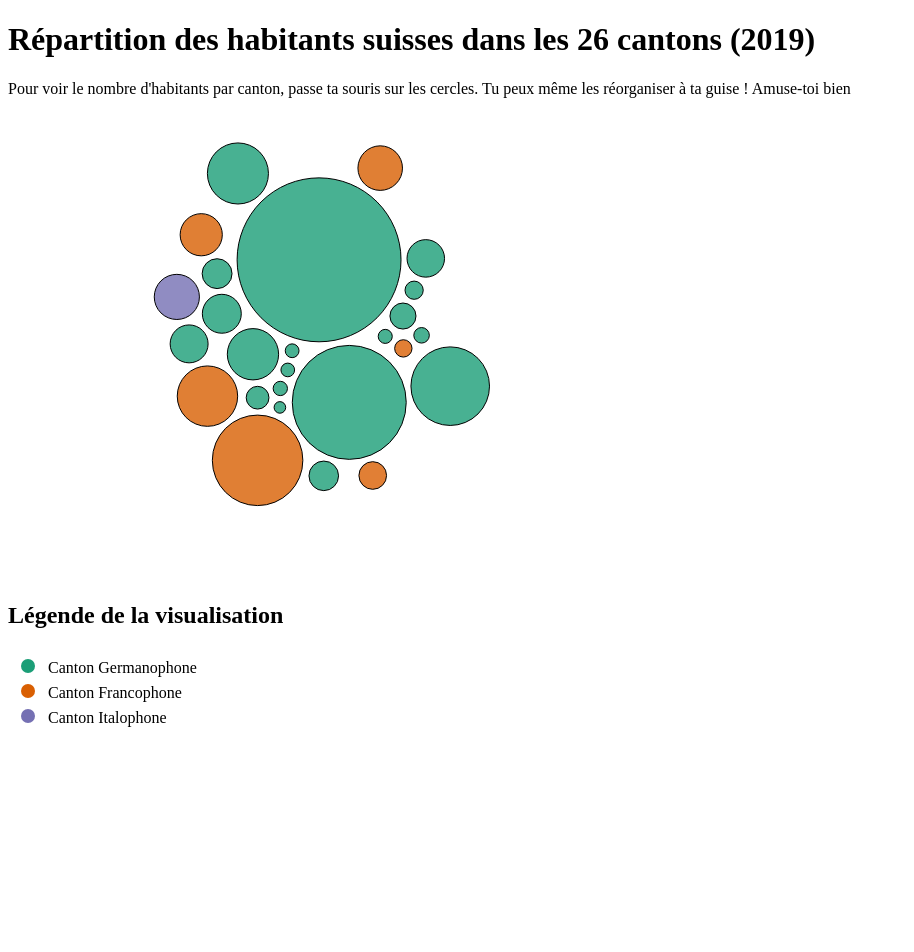
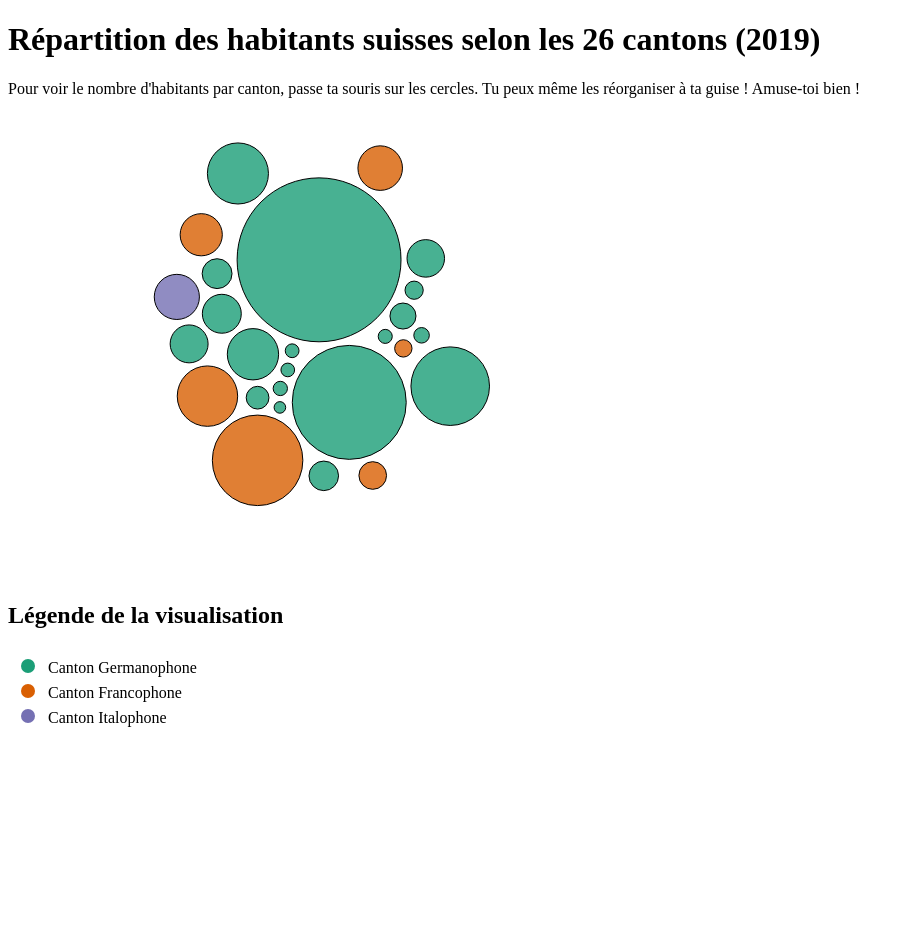
Before and after one commit to VittoGCM/D-mographie, a plain HTML site: page index.html in a window 1280 px wide. Shown: the whole page, without its empty margins (0-914 px from the left). Drawn offline with nearby package versions, Linux system fonts and the light colour scheme.

Commit message:
Petit détails
Changement dans le titre et le sous-titre

```diff
--- a/index.html
+++ b/index.html
@@ -10,8 +10,8 @@
 </head>
 
 <body>
-<h1>Répartition des habitants suisses dans les 26 cantons (2019)</h1>
-<p>Pour voir le nombre d'habitants par canton, passe ta souris sur les cercles. Tu peux même les réorganiser à ta guise ! Amuse-toi bien</p>
+<h1>Répartition des habitants suisses selon les 26 cantons (2019)</h1>
+<p>Pour voir le nombre d'habitants par canton, passe ta souris sur les cercles. Tu peux même les réorganiser à ta guise ! Amuse-toi bien !</p>
 
 
 <div id="my_dataviz"></div>
```
